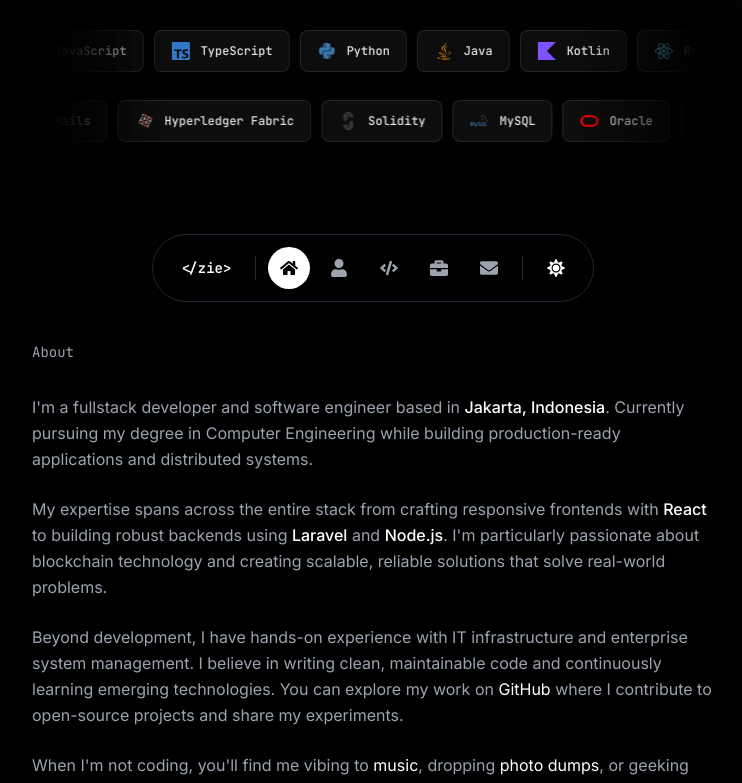
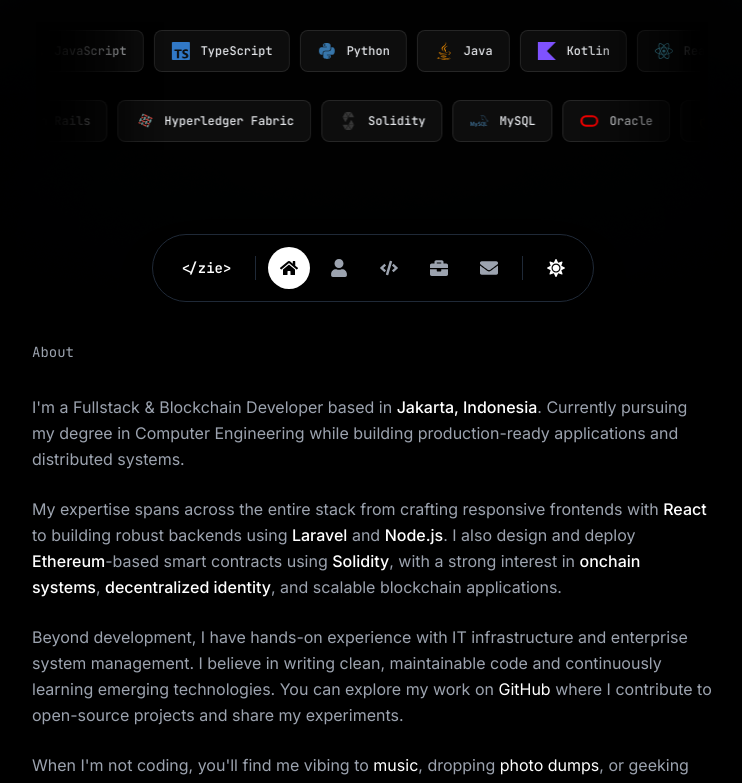
Before and after one commit to ReyhanZidany/zieetech-portfolio, a React (Vite) app: page / in a window 1280 px wide. Shown: the part 474-1257 px from the top of the page, without its empty margins (268-1010 px from the left). Built offline with nearby package versions, Linux system fonts and the light colour scheme; no server answers; the database is empty.

Commit message:
update about

```diff
--- a/src/components/About.tsx
+++ b/src/components/About.tsx
@@ -3,7 +3,7 @@
 import { personalInfo, education } from '../data/portfolio'
 
 const About = () => {
-  const [ref, inView] = useInView({ triggerOnce:  true, threshold: 0.1 })
+  const [ref, inView] = useInView({ triggerOnce: true, threshold: 0.1 })
 
   return (
     <section id="about" className="py-4 px-6" ref={ref}>
@@ -17,7 +17,7 @@
 
           <div className="space-y-6 text-gray-600 dark:text-gray-400 leading-relaxed">
             <p>
-              I'm a fullstack developer and software engineer based in{' '}
+              I'm a Fullstack & Blockchain Developer based in{' '}
               <span className="text-gray-900 dark:text-white font-medium">Jakarta, Indonesia</span>.
               Currently pursuing my degree in Computer Engineering while building production-ready
               applications and distributed systems.
@@ -29,8 +29,10 @@
               robust backends using{' '}
               <span className="text-gray-900 dark:text-white font-medium">Laravel</span> and{' '}
               <span className="text-gray-900 dark:text-white font-medium">Node.js</span>.
-              I'm particularly passionate about blockchain technology and creating scalable,
-              reliable solutions that solve real-world problems.
+              I also design and deploy <span className="text-gray-900 dark:text-white font-medium">Ethereum</span>-based smart contracts using{' '}
+              <span className="text-gray-900 dark:text-white font-medium">Solidity</span>, with a strong interest in{' '}
+              <span className="text-gray-900 dark:text-white font-medium">onchain systems</span>,{' '}
+              <span className="text-gray-900 dark:text-white font-medium">decentralized identity</span>, and scalable blockchain applications.
             </p>
 
             <p>
```
